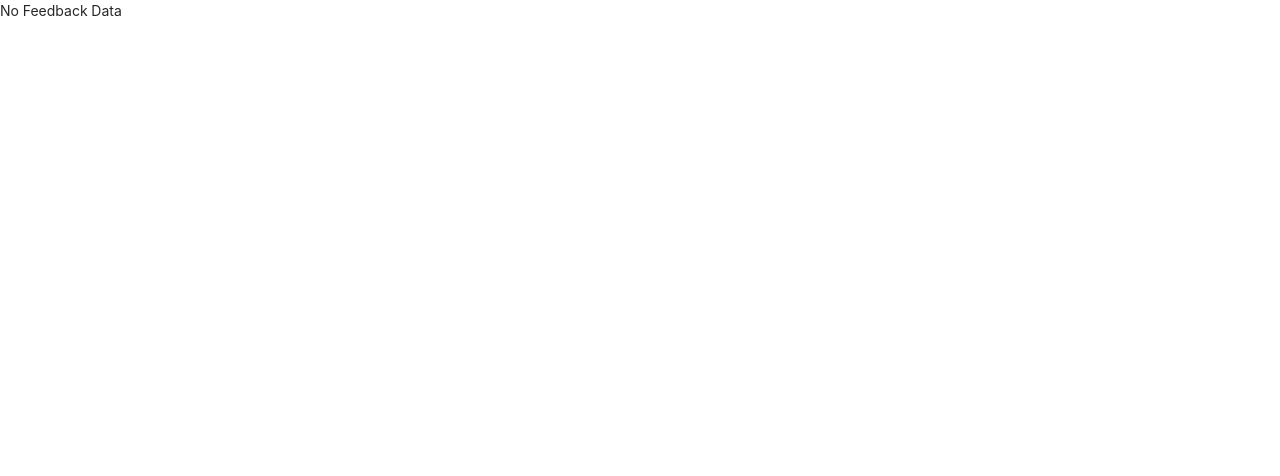
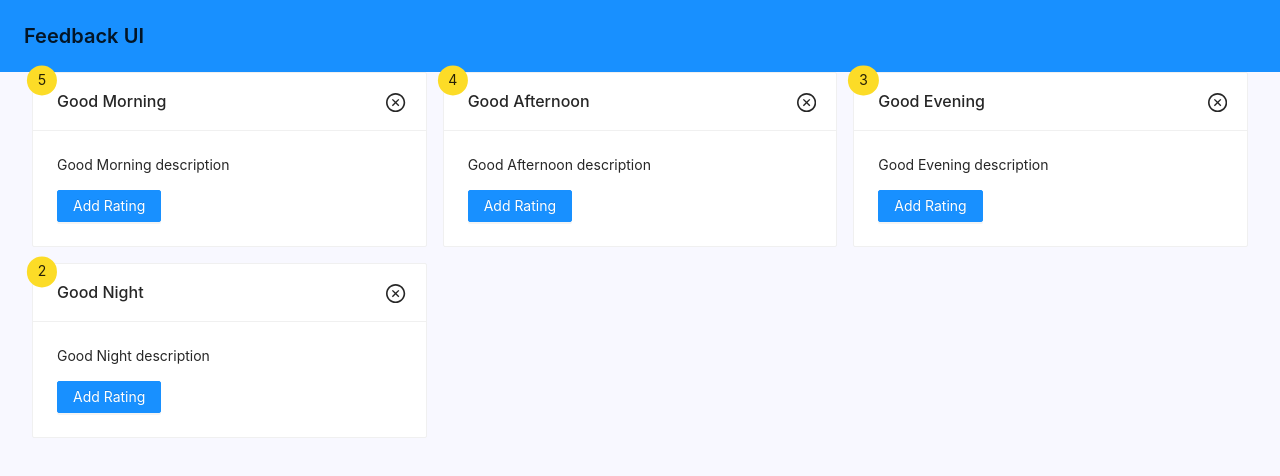
Before and after one commit to HarryCravDev/feedback-app, a React (Create React App) app: page / in a window 1280 px wide. Shown: the top 476 px of the page. Built offline with nearby package versions, Linux system fonts and the light colour scheme.

Commit message:
Adding components to app file.

```diff
--- a/src/App.tsx
+++ b/src/App.tsx
@@ -1,9 +1,17 @@
+import FeedbackItem from "./components/feedback-item/FeedbackItem";
+import Header from "./components/Header/Header";
+import { FeedbackProvider } from "./context/FeedbackContext";
 import Feedback from "./pages/Feedback";
 function App() {
 	return (
-		<div>
-			<Feedback />
-		</div>
+		<FeedbackProvider>
+			<div style={{ minHeight: "100vh", backgroundColor: "ghostwhite" }}>
+				<Header text="Feedback UI" />
+				<div style={{ paddingLeft: "2rem", paddingRight: "2rem" }}>
+					<Feedback />
+				</div>
+			</div>
+		</FeedbackProvider>
 	);
 }
 
--- a/src/index.css
+++ b/src/index.css
@@ -5,6 +5,7 @@ body {
 		sans-serif;
 	-webkit-font-smoothing: antialiased;
 	-moz-osx-font-smoothing: grayscale;
+	min-height: 100vh;
 }
 
 code {
```
